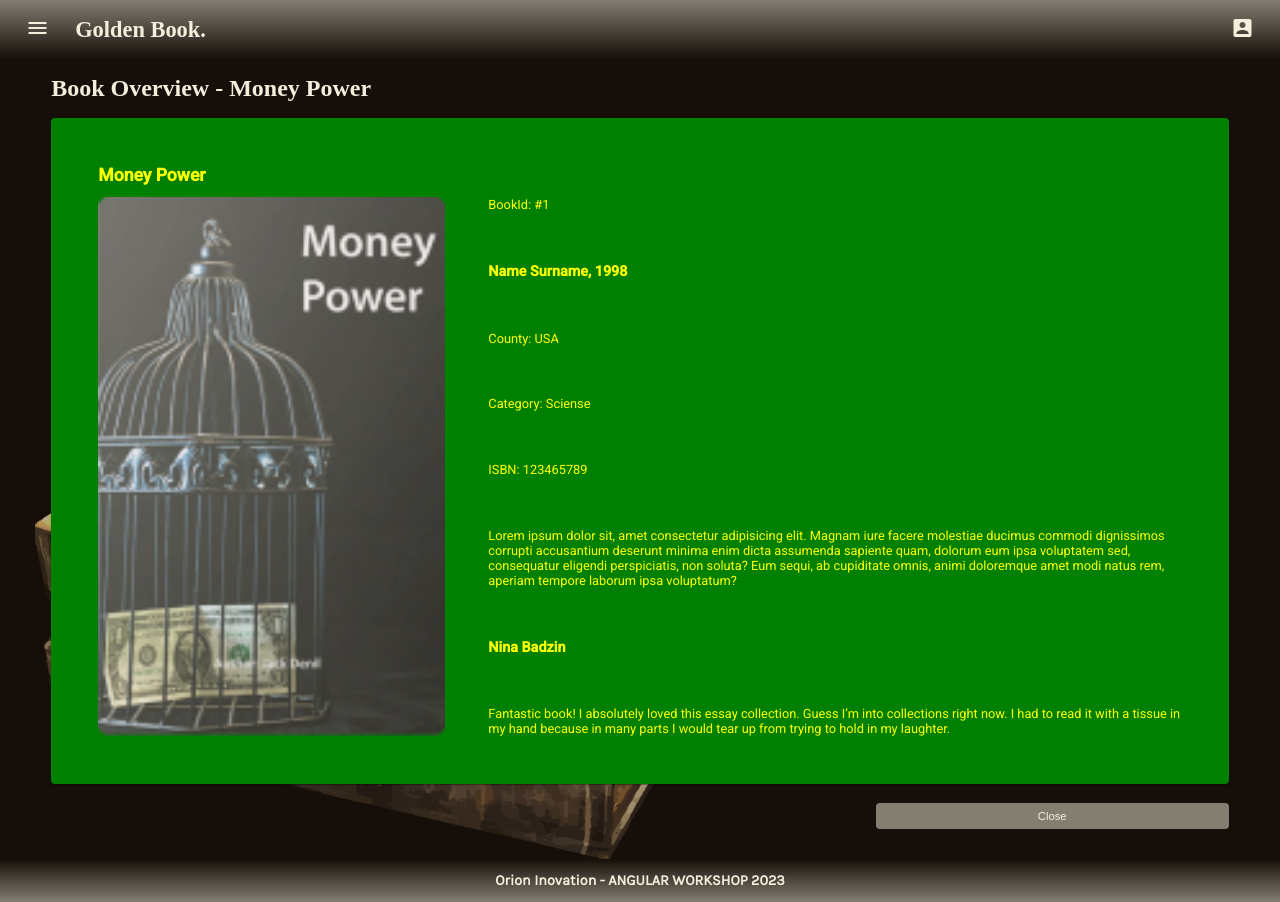
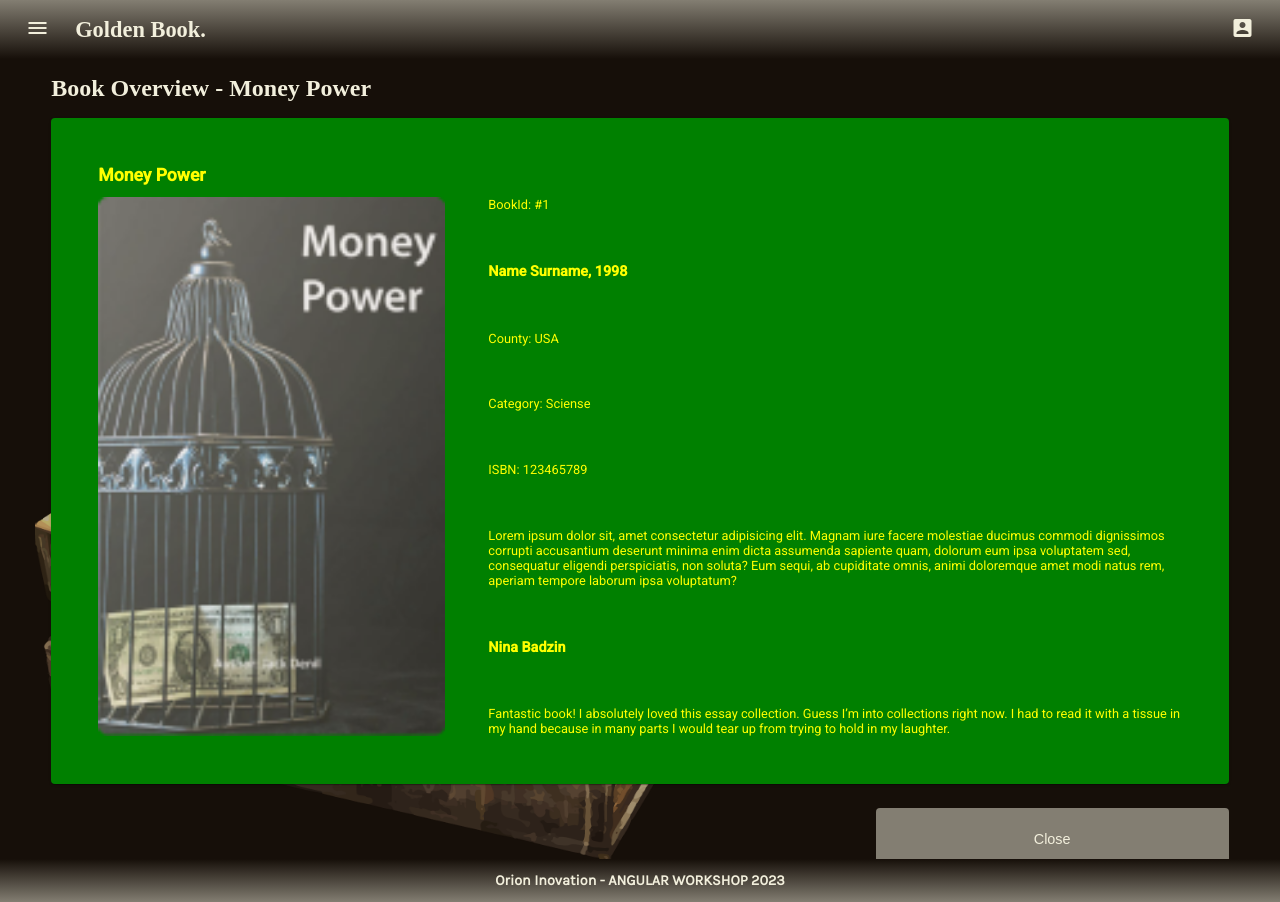
Before and after one commit to miodraggosic/angular-mentorship, an Angular app in the folder GoldenBook/: page /book/1 in a window 1280 px wide. Built offline with nearby package versions, Linux system fonts and the light colour scheme.

Commit message:
update: Button pointer style and class logic added

```diff
--- a/GoldenBook/src/app/core/components/header/header.component.scss
+++ b/GoldenBook/src/app/core/components/header/header.component.scss
@@ -27,6 +27,7 @@ nav {
     button {
       background-color: transparent;
       border: 0;
+      cursor: pointer;
 
       .material-icons {
         color: $white;
--- a/GoldenBook/src/app/features/books/components/book-overview/book-overview.component.html
+++ b/GoldenBook/src/app/features/books/components/book-overview/book-overview.component.html
@@ -26,7 +26,7 @@
       </mat-card-content>
     </mat-card>
     <mat-card-actions>
-      <app-button class="btn-big" [text]="'Close'" routerLink=""></app-button>
+      <app-button [text]="'Close'" [isBig]="true" routerLink=""></app-button>
     </mat-card-actions>
   </ng-container>
 
--- a/GoldenBook/src/app/features/books/components/book-overview/book-overview.component.scss
+++ b/GoldenBook/src/app/features/books/components/book-overview/book-overview.component.scss
@@ -52,15 +52,8 @@
     }
   }
   .mat-card-actions {
-    display: flex;
-    justify-content: flex-end;
-    margin: 0;
+    margin: 1rem 0 0;
     padding-bottom: 0;
-
-    .btn-big {
-      width: 30%;
-      padding: 1% 0;
-    }
   }
 
   @media only screen and (max-width: 768px) {
--- a/GoldenBook/src/app/features/books/components/book/book.component.html
+++ b/GoldenBook/src/app/features/books/components/book/book.component.html
@@ -12,7 +12,7 @@
         <p>Category: {{book.category}}</p>
         <p class="description">{{book.description}}</p>
         <mat-card-actions>
-          <app-button [text]="'Book Overview'" [routerLink]="['book', book.id]"></app-button>
+          <app-button [text]="'Book Overview'" [isBig]="false" [routerLink]="['book', book.id]"></app-button>
         </mat-card-actions>
       </div>
     </mat-card-content>
--- a/GoldenBook/src/app/shared/components/button/button.component.html
+++ b/GoldenBook/src/app/shared/components/button/button.component.html
@@ -1,3 +1,3 @@
-<button>
+<button [class.big]="isBig">
   {{text}}
 </button>
--- a/GoldenBook/src/app/shared/components/button/button.component.scss
+++ b/GoldenBook/src/app/shared/components/button/button.component.scss
@@ -1,4 +1,9 @@
 @import "../../../../styles/variables.scss";
+
+:host {
+  width: 100%;
+  display: flex;
+  justify-content: flex-end;
 
   button {
     width: 100%;
@@ -6,8 +11,20 @@ button {
     padding: 2% 4%;
     background-color: $gray;
     border: none;
+    cursor: pointer;
     border-radius: 4px;
     color: $white;
+  }
+
+  .big {
+    width: 30%;
+    font-size: 1.8vh;
+  }
+
+  .big:hover {
+    color: $black;
+    background-color: $white;
+  }
 }
 
 @media only screen and (max-width: 1250px) {
--- a/GoldenBook/src/app/shared/components/button/button.component.ts
+++ b/GoldenBook/src/app/shared/components/button/button.component.ts
@@ -7,6 +7,7 @@ import { Component, Input, OnInit } from '@angular/core';
 })
 export class ButtonComponent implements OnInit {
   @Input() text: string = '';
+  @Input() isBig: boolean = false;
 
   constructor() {}
 
```
Lines whose indentation alone changed are shown as unchanged.
